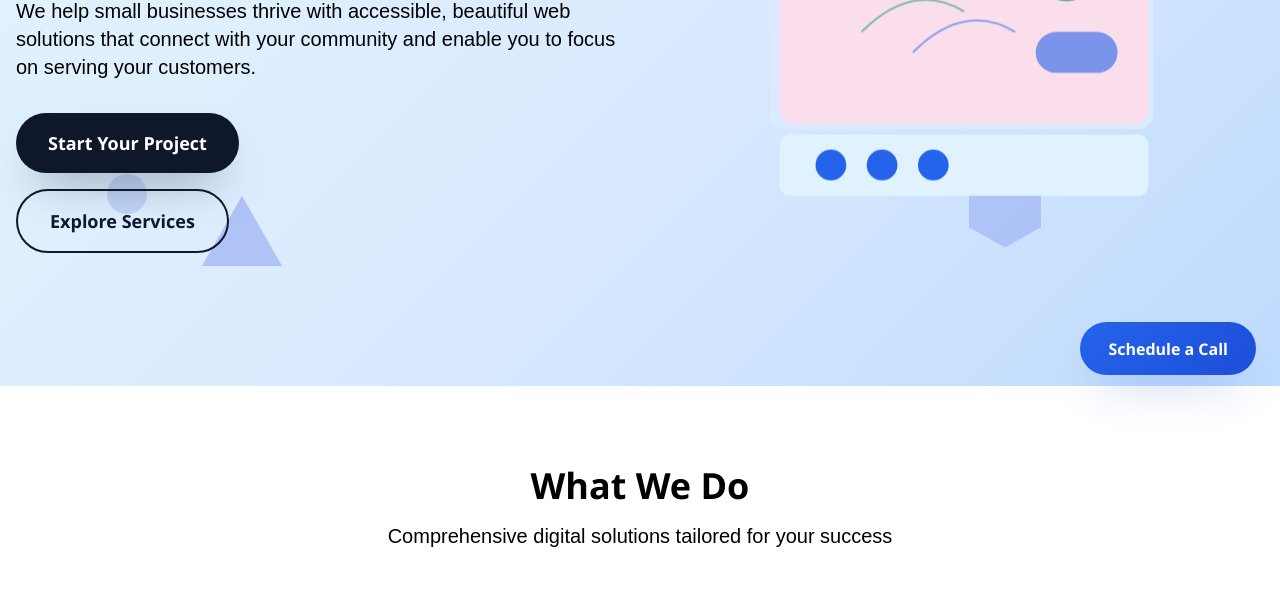
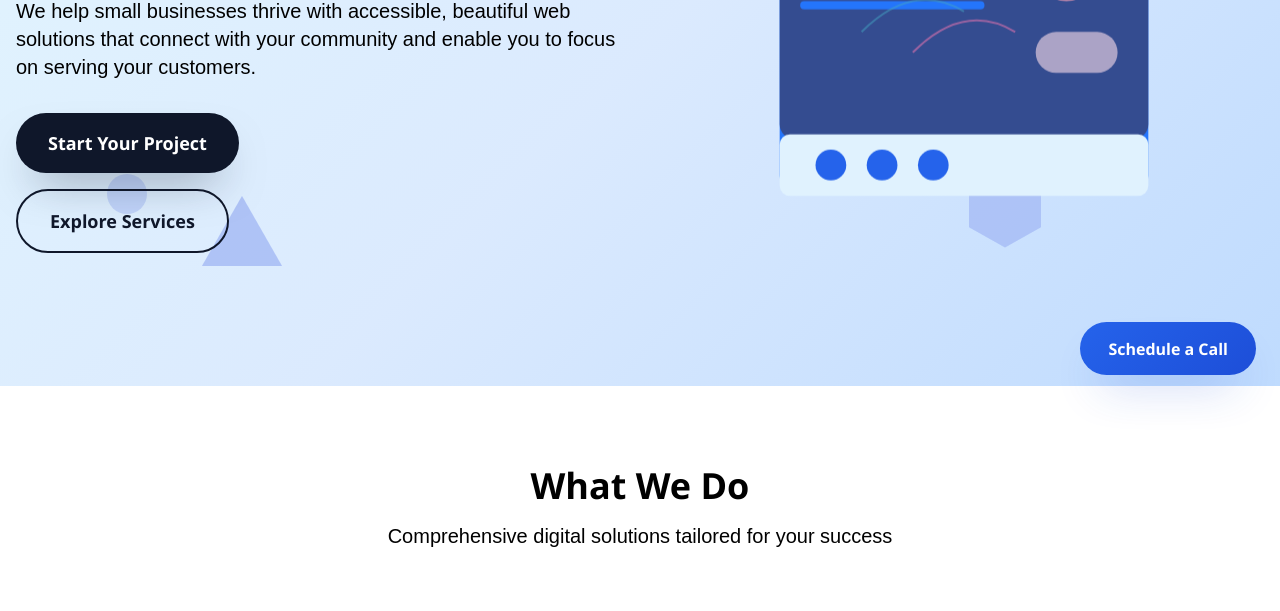
Before and after one commit to cassellac/DigitalAllies_, a website: page index.html in a window 1280 px wide. Shown: the part 401-1012 px from the top of the page. Drawn offline with nearby package versions, Linux system fonts and the light colour scheme.

Commit message:
Modify SVG elements in index.html
Updated SVG colors and shapes for improved design.

```diff
--- a/index.html
+++ b/index.html
@@ -160,25 +160,25 @@
                 <div class="fade-in-delay-2">
                     <div class="relative">
                         <div class="floating">
-                            <svg class="w-full h-auto max-w-lg mx-auto" viewBox="0 0 500 400" fill="#fadeeb">
+                            <svg class="w-full h-auto max-w-lg mx-auto" viewBox="0 0 500 400" fill="#EE9CB3">
 
                                 <!-- Main Device -->
-                                <rect x="60" Y="60" width="375" height="215" rx="15" fill="#DBEAFE" class="gradient-shadow"/>
-                                <rect x="70" y="70" width="360" height="200" rx="15" fill="#FADEEB"/>
+                                <rect x="70" Y="70" width="360" height="265" rx="15" fill="#2475FB"/>
+                                <rect x="70" y="70" width="360" height="215" rx="15" fill="#344C90"/>
 
                                 <!-- Screen Content -->
-                                <rect x="90" y="90" width="100" height="20" rx="10" fill="#E0F2FE"/>
-                                <rect x="90" y="120" width="200" height="8" rx="4" fill="#FADEEB"/>
-                                <rect x="90" y="135" width="150" height="8" rx="4" fill="#FADEEB"/>
-                                <rect x="90" y="150" width="180" height="8" rx="4" fill="#FADEEB"/>
+                                <rect x="90" y="90" width="100" height="20" rx="10" fill="#FADEEB"/>
+                                <rect x="90" y="120" width="200" height="8" rx="4" fill="#2475FB"/>
+                                <rect x="90" y="135" width="150" height="8" rx="4" fill="#2475FB"/>
+                                <rect x="90" y="150" width="180" height="8" rx="4" fill="#2475FB"/>
 
                                 <!-- Floating Elements -->
-                                <circle cx="350" cy="120" r="30" fill="#059669" opacity="0.8"/>
-                                <rect x="320" y="180" width="80" height="40" rx="20" fill="#2563EB" opacity="0.6"/>
+                                <circle cx="350" cy="120" r="30" fill="#EE9CB3" opacity="0.8"/>
+                                <rect x="320" y="180" width="80" height="40" rx="20" fill="#FADEEB" opacity="0.6"/>
 
                                 <!-- Connection Lines -->
-                                <path d="M200 200 Q250 150 300 180" stroke="#2563EB" stroke-width="2" fill="none" opacity="0.5"/>
-                                <path d="M150 180 Q200 130 250 160" stroke="#059669" stroke-width="2" fill="none" opacity="0.5"/>
+                                <path d="M200 200 Q250 150 300 180" stroke="#FF7AB3" stroke-width="2" fill="none" opacity="0.5"/>
+                                <path d="M150 180 Q200 130 250 160" stroke="#44A6C3" stroke-width="2" fill="none" opacity="0.5"/>
 
                                 <!-- Bottom Bar -->
                                 <rect x="70" y="280" width="360" height="60" rx="10" fill="#E0F2FE"/>
```
